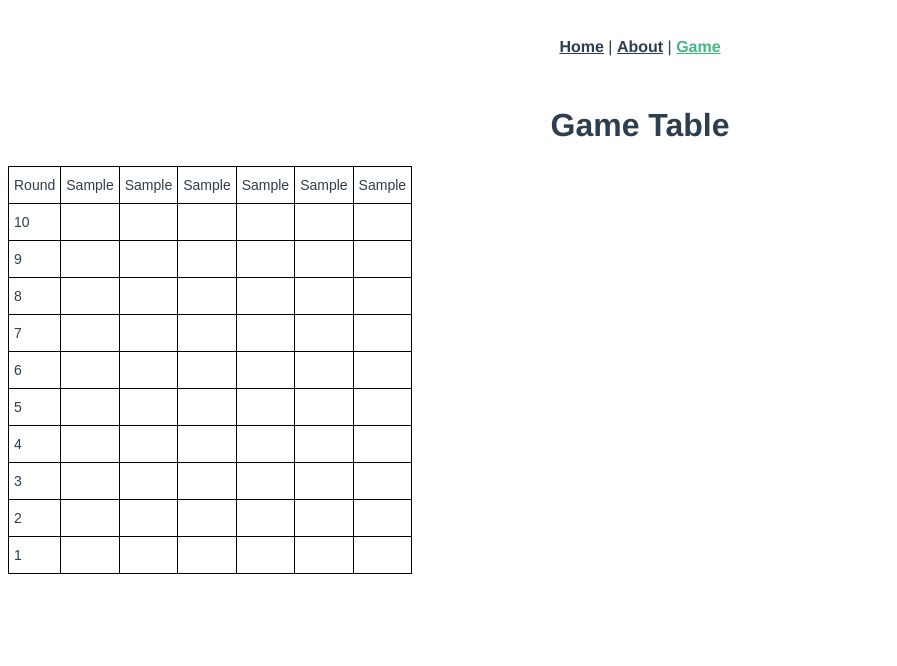
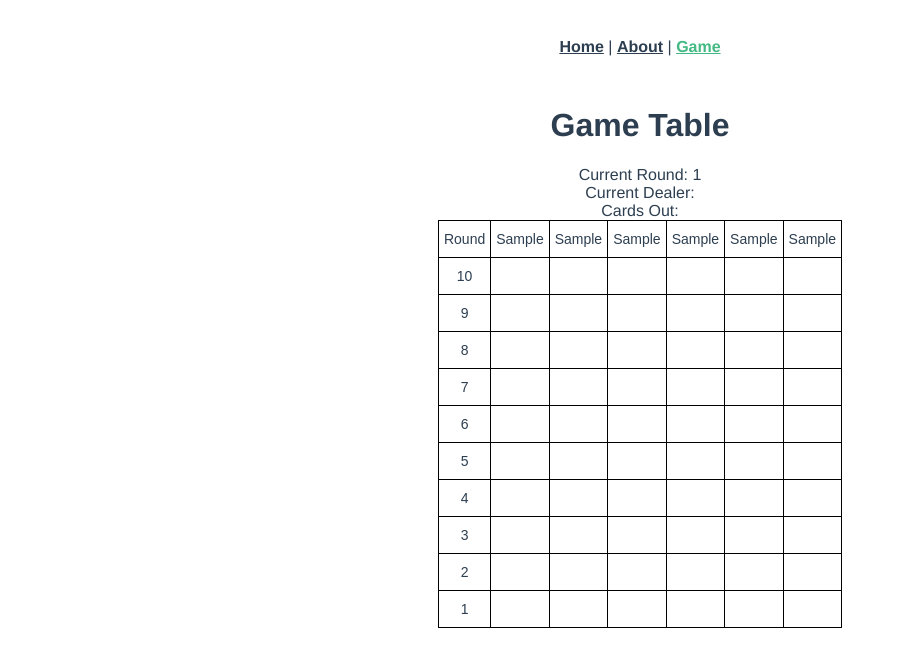
Before and after one commit to jerpratt1/ClubsTrumpV2, a Vue app: page /game in a window 1280 px wide. Both pictures are taken after typing "Sample", "Sample", "Sample", "Sample", "Sample", "Sample" into the empty fields and a click on the button "Start Game". Shown: the top 666 px of the page, without its empty margins (0-897 px from the left). Built offline with nearby package versions, Linux system fonts and the light colour scheme.

Commit message:
Broken into Componenets

```diff
--- a/src/components/GameTable.vue
+++ b/src/components/GameTable.vue
@@ -1,39 +1,12 @@
 <template>
   <div>
-    <h1>Game Table</h1>
+    <div v-if="this.$store.state.playerRoster.length > 0">
+    <div >Current Round: {{this.$store.state.currentRound}} </div>
+    <div>Current Dealer: </div>
+    <div>Cards Out: </div>
+    </div>
 
-    <form action="#" class="roster" v-on:submit.prevent="createRoster" v-if="!this.$store.state.playerRoster.length">
-      <div>
-        <label for="#">Player 1</label>
-        <input type="text" v-model="roster[0]" required />
-      </div>
-      <div>
-        <label for="#">Player 2</label>
-        <input type="text" v-model="roster[1]" required />
-      </div>
-      <div>
-        <label for="#">Player 3</label>
-        <input type="text" v-model="roster[2]" required />
-      </div>
-      <div>
-        <label for="#">Player 4</label>
-        <input type="text" v-model="roster[3]" required />
-      </div>
-      <div>
-        <label for="#">Player 5</label>
-        <input type="text" v-model="roster[4]" />
-      </div>
-      <div>
-        <label for="#">Player 6</label>
-        <input type="text" v-model="roster[5]" />
-      </div>
-      <div>
-        <label for="#">Player 7</label>
-        <input type="text" v-model="roster[6]" />
-      </div>
-      <button type="submit">Start Game</button>
-    </form>
-    <table class="tg">
+    <table class="tg" v-if="this.$store.state.playerRoster.length > 0">
       <thead>
         <tr>
           <th class="tg-0lax">Round</th>
@@ -153,48 +126,14 @@
 </template>
 
 <script>
-export default {
-  data() {
-    return {
-      roster: [
-      ],
-    };
-  },
 
-  methods: {
-    createRoster() {
-      this.$store.commit("SET_ROSTER", this.roster);
-      this.roster = [];
-    },
-  },
-};
 </script>
 
 <style scoped>
-.roster {
-  display: flex;
-  flex-direction: column;
-}
-
-input {
-  width: 10%;
-  align-self: center;
-  text-align: start;
-}
-
-label {
-  margin: 10px;
-}
-
-button {
-  width: 10%;
-  align-self: center;
-  margin: 10px;
-}
-
 .tg {
   border-collapse: collapse;
   border-spacing: 0;
+
 }
 .tg td {
   border-color: black;
@@ -218,7 +157,12 @@ button {
   word-break: normal;
 }
 .tg .tg-0lax {
-  text-align: left;
+  text-align: center;
   vertical-align: top;
 }
+
+table{
+  margin-left: auto;
+  margin-right: auto;
+}
 </style>
--- /dev/null
+++ b/src/components/RosterForm.vue
@@ -0,0 +1,76 @@
+<template>
+<div>
+  <form action="#" class="roster" v-on:submit.prevent="createRoster" v-if="!this.$store.state.playerRoster.length">
+      <div>
+        <label for="#">Player 1</label>
+        <input type="text" v-model="roster[0]" required />
+      </div>
+      <div>
+        <label for="#">Player 2</label>
+        <input type="text" v-model="roster[1]" required />
+      </div>
+      <div>
+        <label for="#">Player 3</label>
+        <input type="text" v-model="roster[2]" required />
+      </div>
+      <div>
+        <label for="#">Player 4</label>
+        <input type="text" v-model="roster[3]" required />
+      </div>
+      <div>
+        <label for="#">Player 5</label>
+        <input type="text" v-model="roster[4]" />
+      </div>
+      <div>
+        <label for="#">Player 6</label>
+        <input type="text" v-model="roster[5]" />
+      </div>
+      <div>
+        <label for="#">Player 7</label>
+        <input type="text" v-model="roster[6]" />
+      </div>
+      <button type="submit">Start Game</button>
+    </form>
+    </div>
+</template>
+
+<script>
+export default {
+  data() {
+    return {
+      roster: [
+      ],
+    };
+  },
+
+  methods: {
+    createRoster() {
+      this.$store.commit("SET_ROSTER", this.roster);
+      this.roster = [];
+    },
+  },
+};
+</script>
+
+<style scoped>
+.roster {
+  display: flex;
+  flex-direction: column;
+}
+
+input {
+  width: 10%;
+  align-self: center;
+  text-align: start;
+}
+
+label {
+  margin: 10px;
+}
+
+button {
+  width: 10%;
+  align-self: center;
+  margin: 10px;
+}
+</style>
--- a/src/store/index.js
+++ b/src/store/index.js
@@ -7,6 +7,9 @@ export default new Vuex.Store({
   state: {
     playerRoster: [],
     fourPlayers: [10,9,8,7,6,5,4,3,2,1],
+    sixPlayers: [6,7,8,7,6,5,4,3,2,1],
+    sevenPlayers: [4,5,6,7,6,5,4,3,2,1],
+    currentRound: 1
   },
 
   mutations: {
--- a/src/views/GameView.vue
+++ b/src/views/GameView.vue
@@ -1,11 +1,18 @@
 <template>
+<div>
+<h1>Game Table</h1>
+    <roster-form/>
   <game-table />
+  </div>
 </template>
 
 <script>
 import GameTable from "@/components/GameTable.vue";
+import RosterForm from "../components/RosterForm.vue"
+
 export default {
-  components: { GameTable },
+  components: { GameTable,
+  RosterForm, },
 };
 </script>
 
```
